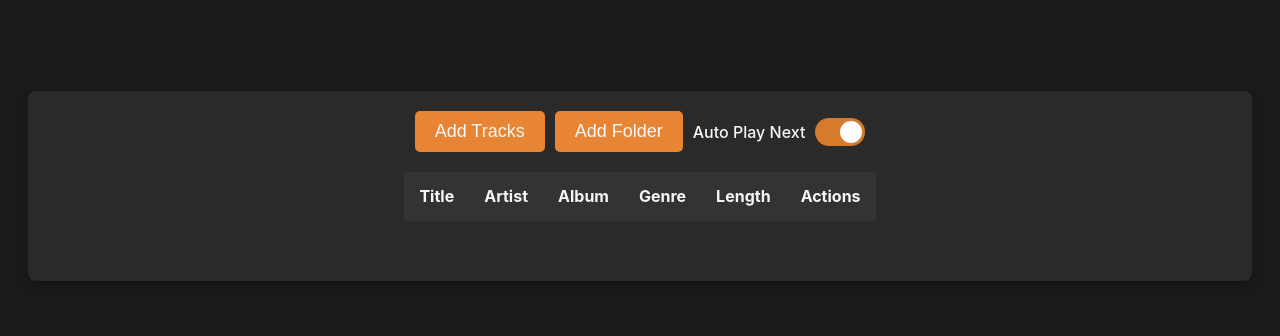
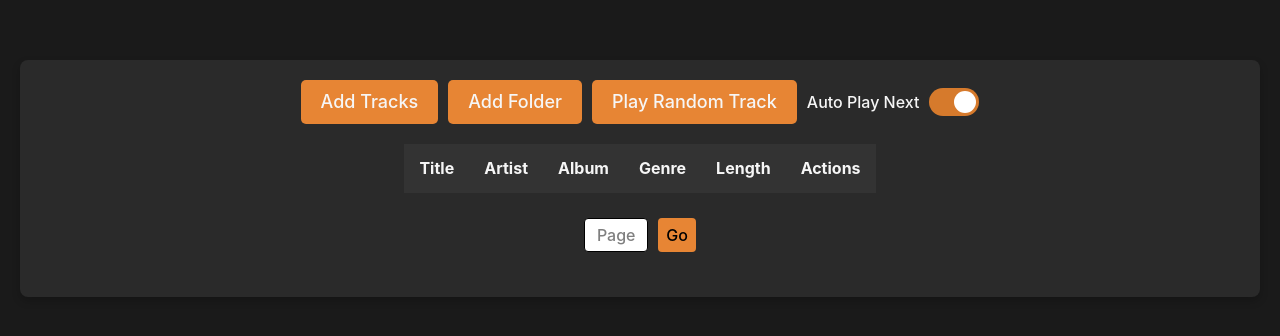
Before and after one commit to spacemen0/tauri-playlist, a React (Vite) app: page / in a window 1280 px wide. Shown: the part 222-558 px from the top of the page. Built offline with nearby package versions, Linux system fonts and the light colour scheme.

Commit message:
updating style and add play random track button

```diff
--- a/index.html
+++ b/index.html
@@ -1,5 +1,6 @@
 <!doctype html>
 <html lang="en">
+
 <head>
   <meta charset="UTF-8" />
   <link rel="icon" type="image/svg+xml" href="/vite.svg" />
@@ -11,4 +12,5 @@
   <div id="root"></div>
   <script type="module" src="/src/main.tsx"></script>
 </body>
+
 </html>
--- a/package.json
+++ b/package.json
@@ -10,11 +10,13 @@
     "tauri": "tauri"
   },
   "dependencies": {
+    "@tailwindcss/vite": "^4.1.11",
     "@tauri-apps/api": "^2.6.0",
     "@tauri-apps/plugin-dialog": "2.3.0",
     "@tauri-apps/plugin-opener": "2.4.0",
     "react": "19.1.0",
-    "react-dom": "19.1.0"
+    "react-dom": "19.1.0",
+    "tailwindcss": "^4.1.11"
   },
   "devDependencies": {
     "@types/react": "19.1.8",
--- a/src/App.tsx
+++ b/src/App.tsx
@@ -1,5 +1,5 @@
 import React, { useState, useEffect } from "react";
-import "./App.css";
+
 import { convertFileSrc, invoke } from "@tauri-apps/api/core";
 import { open } from "@tauri-apps/plugin-dialog";
 
@@ -234,6 +234,97 @@ function Playlist() {
     }
   };
 
+  const [jumpPage, setJumpPage] = useState("");
+  const handleJump = () => {
+    const pageNum = parseInt(jumpPage, 10);
+    if (!isNaN(pageNum) && pageNum >= 1 && pageNum <= totalPages) {
+      paginate(pageNum);
+      setJumpPage("");
+    }
+  };
+  const renderPages = () => {
+    const pages = [];
+
+    if (totalPages <= 10) {
+      for (let i = 1; i <= totalPages; i++) {
+        pages.push(
+          <button
+            key={i}
+            onClick={() => paginate(i)}
+            className={`page-item ${currentPage === i ? "active" : ""}`}
+          >
+            {i}
+          </button>
+        );
+      }
+    } else {
+      pages.push(
+        <button
+          key={1}
+          onClick={() => paginate(1)}
+          className={`page-item ${currentPage === 1 ? "active" : ""}`}
+        >
+          1
+        </button>
+      );
+
+      if (currentPage > 4) {
+        pages.push(
+          <span key="start-ellipsis" className="ellipsis">
+            ...
+          </span>
+        );
+      }
+
+      const startPage = Math.max(2, currentPage - 2);
+      const endPage = Math.min(totalPages - 1, currentPage + 2);
+
+      for (let i = startPage; i <= endPage; i++) {
+        pages.push(
+          <button
+            key={i}
+            onClick={() => paginate(i)}
+            className={`page-item ${currentPage === i ? "active" : ""}`}
+          >
+            {i}
+          </button>
+        );
+      }
+
+      if (currentPage < totalPages - 3) {
+        pages.push(
+          <span key="end-ellipsis" className="ellipsis">
+            ...
+          </span>
+        );
+      }
+
+      pages.push(
+        <button
+          key={totalPages}
+          onClick={() => paginate(totalPages)}
+          className={`page-item ${currentPage === totalPages ? "active" : ""}`}
+        >
+          {totalPages}
+        </button>
+      );
+    }
+
+    return pages;
+  };
+
+  const handlePlayRandomTrack = () => {
+    if (tracks.length === 0) return;
+    const randomIndex = Math.floor(Math.random() * tracks.length);
+    const randomTrack = tracks[randomIndex];
+    setCurrentTrack(randomTrack);
+    if (audioRef.current) {
+      audioRef.current.src = convertFileSrc(randomTrack.path);
+      audioRef.current.play();
+      setIsPlaying(true);
+    }
+  };
+
   return (
     <div className="playlist-container">
       <div className="controls">
@@ -242,6 +333,9 @@ function Playlist() {
         </button>
         <button className="add-button" onClick={handleAddFolder}>
           Add Folder{" "}
+        </button>
+        <button className="add-button" onClick={handlePlayRandomTrack}>
+          Play Random Track{" "}
         </button>
         <div className="auto-play-toggle">
           <span>Auto Play Next</span>
@@ -277,20 +371,28 @@ function Playlist() {
         </table>
       </div>
       <div className="pagination">
-        {Array.from({ length: totalPages }, (_, i) => i + 1).map((number) => (
-          <button
-            key={number}
-            onClick={() => paginate(number)}
-            className={`page-item ${currentPage === number ? "active" : ""}`}
-          >
-            {number}
-          </button>
-        ))}
+        {renderPages()}
+        <input
+          min="1"
+          max={totalPages}
+          value={jumpPage}
+          onChange={(e) => setJumpPage(e.target.value)}
+          placeholder="Page"
+          className="m-[5px] p-1 border rounded w-16 text-center bg-white text-black focus:outline-none focus:ring-2 focus:ring-[#975508] focus:border-transparent"
+        />
+        <button
+          onClick={handleJump}
+          className=" m-[5px] px-2 rounded bg-[#e78534] text-black hover:bg-[#975508]"
+        >
+          Go
+        </button>
       </div>
       {currentTrack && (
         <div className="track-info">
           {" "}
-          <div className="now-playing">Now Playing: {currentTrack.title}</div>
+          <div className="now-playing">
+            Now Playing: {currentTrack.artist} - {currentTrack.title}
+          </div>
           <div className="audio-controls">
             {" "}
             <button className="play-pause-button" onClick={togglePlayPause}>
--- a/src/App.css
+++ b/src/index.css
@@ -1,3 +1,4 @@
+@import "tailwindcss";
 :root {
   font-family: Inter, Avenir, Helvetica, Arial, sans-serif;
   font-size: 16px;
@@ -137,7 +138,7 @@
 
 .page-item {
   margin: 5px;
-  padding: 8px 16px;
+  padding: 8px;
   background-color: var(--button-white);
   color: var(--bg-primary);
   border: none;
@@ -151,7 +152,7 @@
 }
 
 .page-item:hover {
-  background-color: var(--button-hover);
+  background-color: var(--button-light);
 }
 
 .track-info {
--- a/src/main.tsx
+++ b/src/main.tsx
@@ -1,9 +1,10 @@
 import React from "react";
 import ReactDOM from "react-dom/client";
 import App from "./App";
+import "./index.css";
 
 ReactDOM.createRoot(document.getElementById("root") as HTMLElement).render(
   <React.StrictMode>
     <App />
-  </React.StrictMode>,
+  </React.StrictMode>
 );
--- /dev/null
+++ b/tailwind.config.ts
@@ -0,0 +1,15 @@
+import type { Config } from "tailwindcss";
+
+const config: Config = {
+  content: [
+    "./index.html",
+    "./src/**/*.{js,ts,jsx,tsx,css,md,mdx,html,json,scss}",
+  ],
+  darkMode: "class", // or 'media'
+  theme: {
+    extend: {},
+  },
+  plugins: [],
+};
+
+export default config;
--- a/vite.config.ts
+++ b/vite.config.ts
@@ -1,12 +1,13 @@
 import { defineConfig } from "vite";
 import react from "@vitejs/plugin-react";
+import tailwindcss from "@tailwindcss/vite";
 
 // @ts-expect-error process is a nodejs global
 const host = process.env.TAURI_DEV_HOST;
 
 // https://vite.dev/config/
 export default defineConfig(async () => ({
-  plugins: [react()],
+  plugins: [react(), tailwindcss()],
 
   // Vite options tailored for Tauri development and only applied in `tauri dev` or `tauri build`
   //
@@ -24,5 +25,9 @@ export default defineConfig(async () => ({
           port: 1421,
         }
       : undefined,
+    watch: {
+      // Ignore watching `src-tauri`
+      ignored: ["**/src-tauri/**"],
+    },
   },
 }));
```
Also changed, not shown: 1 other file (tests, documents, lock files or other folders). Lines whose indentation alone changed are shown as unchanged.
